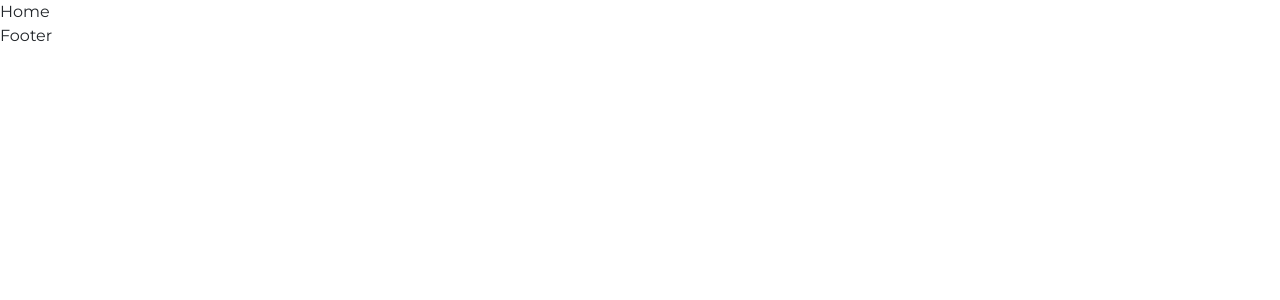
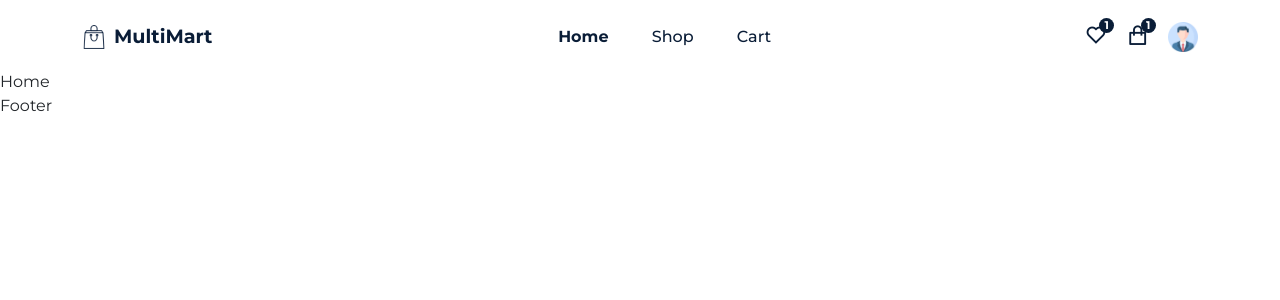
Before and after one commit to aman9267/MultiMart-Ecommerce, a React (Create React App) app: page /home in a window 1280 px wide. Shown: the top 300 px of the page. Built offline with nearby package versions, Linux system fonts and the light colour scheme.

Commit message:
Header Ui

```diff
--- a/src/App.css
+++ b/src/App.css
@@ -54,3 +54,9 @@
   text-decoration: none;
   color: unset;
 }
+img {
+  width: 100%;
+}
+section {
+  padding: 60px 0px;
+}
--- a/src/components/header/Header.js
+++ b/src/components/header/Header.js
@@ -1,10 +1,89 @@
 import "./header.css";
 import React from "react";
+import { NavLink } from "react-router-dom";
 import logo from "../../assets/images/eco-logo.png";
+import userIcon from "../../assets/images/user-icon.png";
 import { Container, Row } from "reactstrap";
+import { motion } from "framer-motion";
+
+const nav_Link = [
+  {
+    path: "home",
+    display: "Home",
+  },
+  {
+    path: "shop",
+    display: "Shop",
+  },
+  {
+    path: "cart",
+    display: "Cart",
+  },
+];
 
 const Header = () => {
-  return <header className="header"></header>;
+  return (
+    <header className="header">
+      <Container>
+        <Row>
+          <div className="nav__wrapper">
+            {/* Header Logo */}
+            <div className="logo">
+              <img src={logo} alt="logo" />
+              <div>
+                <h1>MultiMart</h1>
+                {/* <p>Since 2023</p> */}
+              </div>
+            </div>
+            {/* Navigation Bar */}
+            <div className="navigation">
+              <ul className="menu">
+                {nav_Link.map((menu, index) => {
+                  return (
+                    <li className="nav__item" key={index}>
+                      <NavLink
+                        to={menu.path}
+                        className={(navClass) =>
+                          navClass.isActive ? "nav__active" : ""
+                        }
+                      >
+                        {menu.display}
+                      </NavLink>
+                    </li>
+                  );
+                })}
+              </ul>
+            </div>
+            {/* nav Icon */}
+            <div className="nav__icons">
+              <span className="fav__icon">
+                <i class="ri-heart-line"></i>
+                <span className="badge">1</span>
+              </span>
+              <span className="cart__icon">
+                <i class="ri-shopping-bag-line"></i>
+                <span className="badge">1</span>
+              </span>
+              <span>
+                <motion.img
+                  whileTap={{ scale: 1.1 }}
+                  src={userIcon}
+                  alt="User Icon"
+                />
+              </span>
+            </div>
+
+            {/* Mobile Menu */}
+            <div className="mobile__menu">
+              <span>
+                <i class="ri-menu-line"></i>
+              </span>
+            </div>
+          </div>
+        </Row>
+      </Container>
+    </header>
+  );
 };
 
 export default Header;
--- a/src/components/header/header.css
+++ b/src/components/header/header.css
@@ -3,3 +3,84 @@
   padding: 0;
   box-sizing: border-box;
 }
+.header {
+  width: 100%;
+  height: 70px;
+  line-height: 70px;
+}
+.nav__wrapper {
+  display: flex;
+  align-items: center;
+  justify-content: space-between;
+}
+.logo {
+  display: flex;
+  align-items: center;
+  column-gap: 8px;
+}
+.logo img {
+  width: 1.5rem;
+  height: 1.5rem;
+}
+.logo h1 {
+  font-size: 1.2rem;
+  font-weight: 700;
+  color: var(--primary-color);
+}
+.menu {
+  display: flex;
+  align-items: center;
+  column-gap: 2.7rem;
+  margin-bottom: 0;
+}
+.nav__item a {
+  color: var(--primary-color);
+  font-weight: 500;
+  cursor: pointer;
+}
+.nav__icons {
+  display: flex;
+  align-items: center;
+  column-gap: 1.2rem;
+  color: var(--primary-color);
+}
+
+.cart__icon,
+.fav__icon {
+  position: relative;
+}
+.badge {
+  position: absolute;
+  top: 25%;
+  right: -7px;
+  width: 15px;
+  height: 15px;
+  content: "";
+  background: var(--primary-color);
+  display: flex;
+  justify-content: center;
+  align-items: center;
+  color: #fff;
+  border-radius: 50%;
+  font-size: 0.7rem;
+  z-index: 10;
+}
+.nav__icons span i {
+  font-size: 1.4rem;
+  color: var(--primary-color);
+  cursor: pointer;
+}
+.nav__icons span img {
+  height: 30px;
+  width: 30px;
+  cursor: pointer;
+}
+
+.mobile__menu {
+  font-style: 1.3rem;
+  color: var(--primary-color);
+  display: none;
+}
+.nav__active {
+  font-weight: 700 !important;
+}
```
